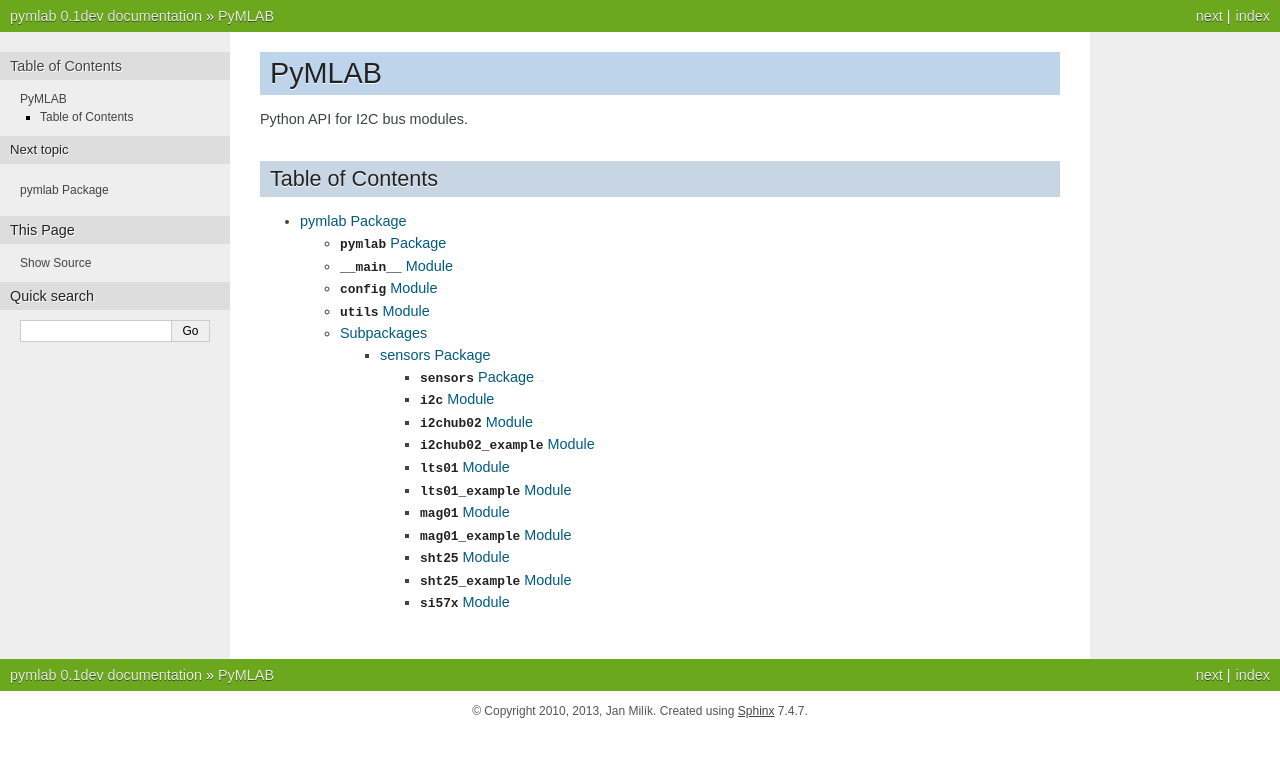
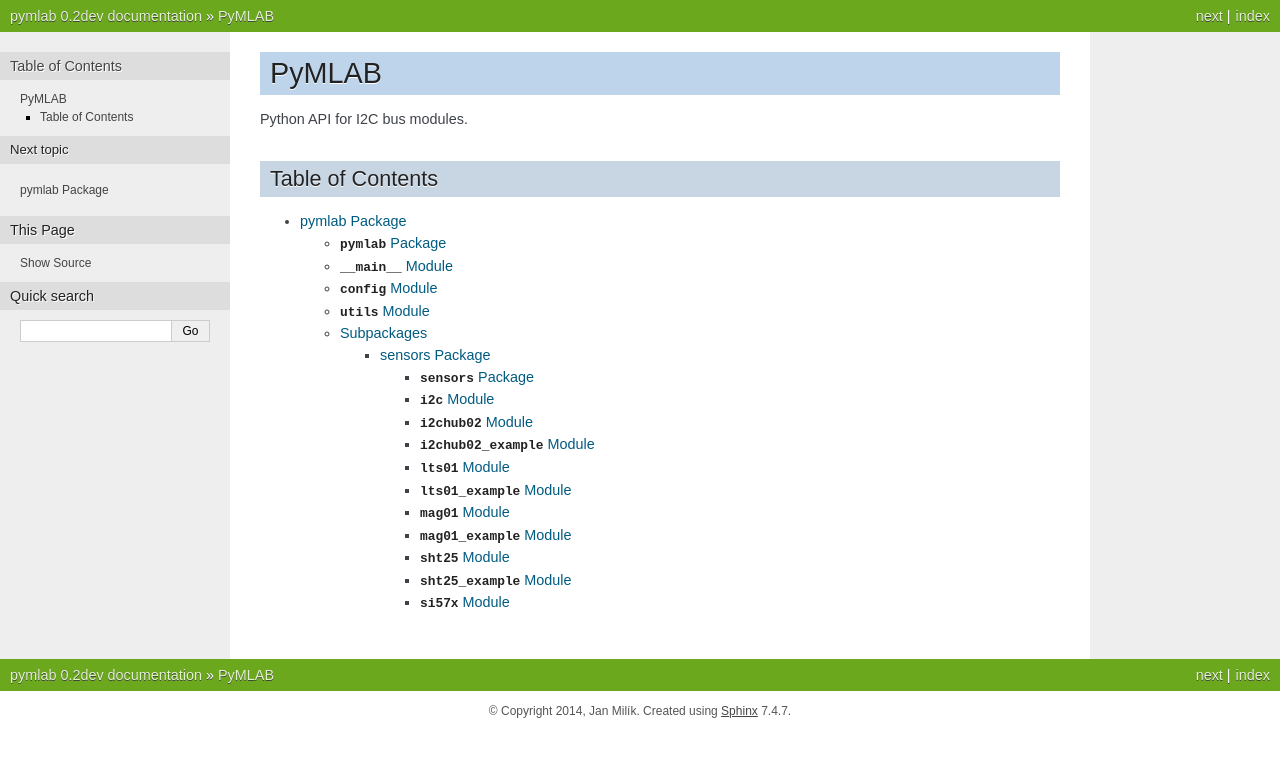
Before and after one commit to MLAB-project/pymlab, a Sphinx documentation site: the page built from doc/index.rst, in a window 1280 px wide. Shown: the top 757 px of the page. Built offline with Sphinx 7.4.7, drawn with Linux system fonts in a browser that asks for light colours.

Commit message:
New release prepared.

```diff
--- a/doc/conf.py
+++ b/doc/conf.py
@@ -39,16 +39,16 @@
 
 # General information about the project.
 project = u'pymlab'
-copyright = u'2010, 2013, Jan Milík'
+copyright = u'2014, Jan Milík'
 
 # The version info for the project you're documenting, acts as replacement for
 # |version| and |release|, also used in various other places throughout the
 # built documents.
 #
 # The short X.Y version.
-version = "0.1"
+version = "0.2"
 # The full version, including alpha/beta/rc tags.
-release = "0.1dev"
+release = "0.2dev"
 
 # The language for content autogenerated by Sphinx. Refer to documentation
 # for a list of supported languages.
--- a/setup.py
+++ b/setup.py
@@ -28,7 +28,7 @@
     install_requires = [ 'hidapi' ]
     keywords    = 'TWI IIC I2C USB sensors drivers',
     license     = 'Lesser General Public License v3',
-    download_url = 'https://github.com/MLAB-project/MLAB-I2c-modules/archive/0.1.tar.gz',
+    download_url = 'https://github.com/MLAB-project/MLAB-I2c-modules/archive/0.2.tar.gz',
 
     test_suite = 'pymlab.tests',
 
```
